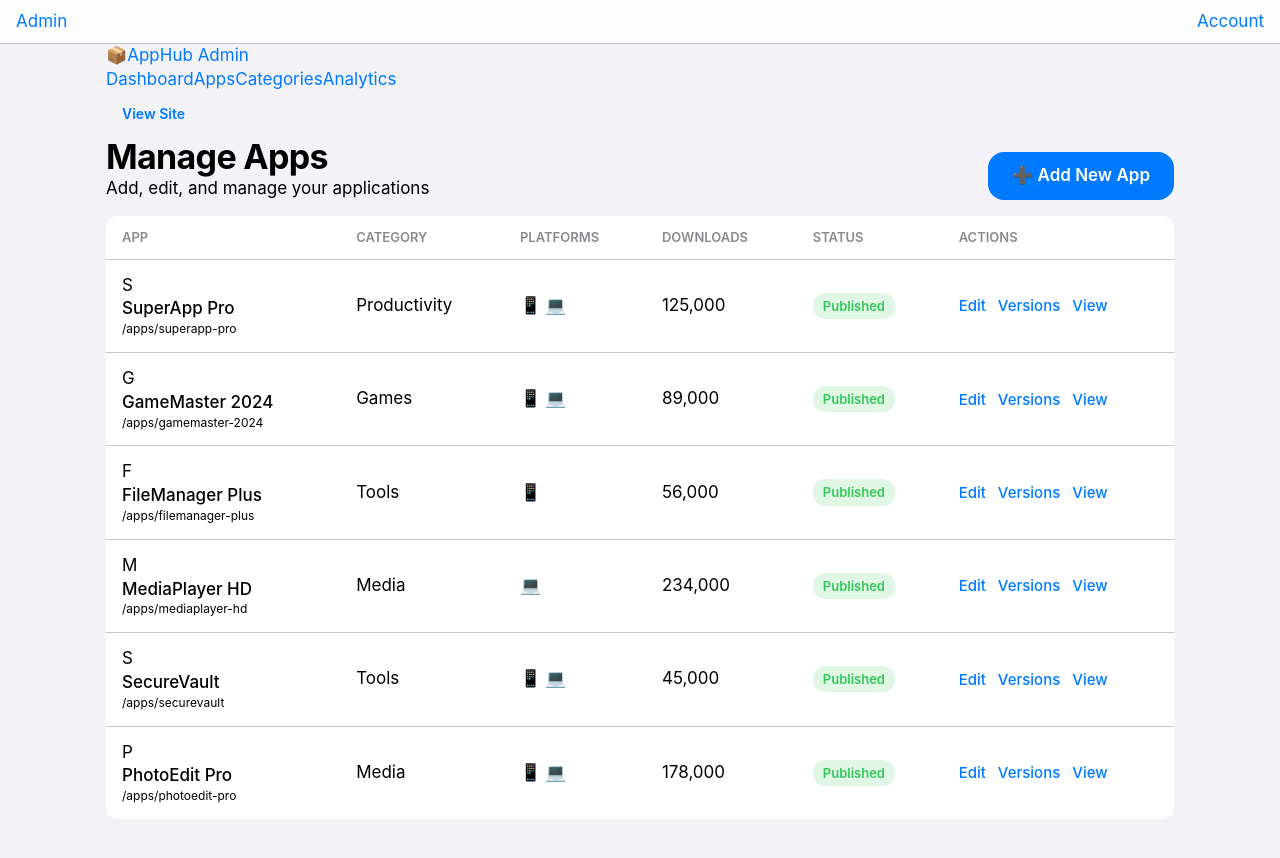
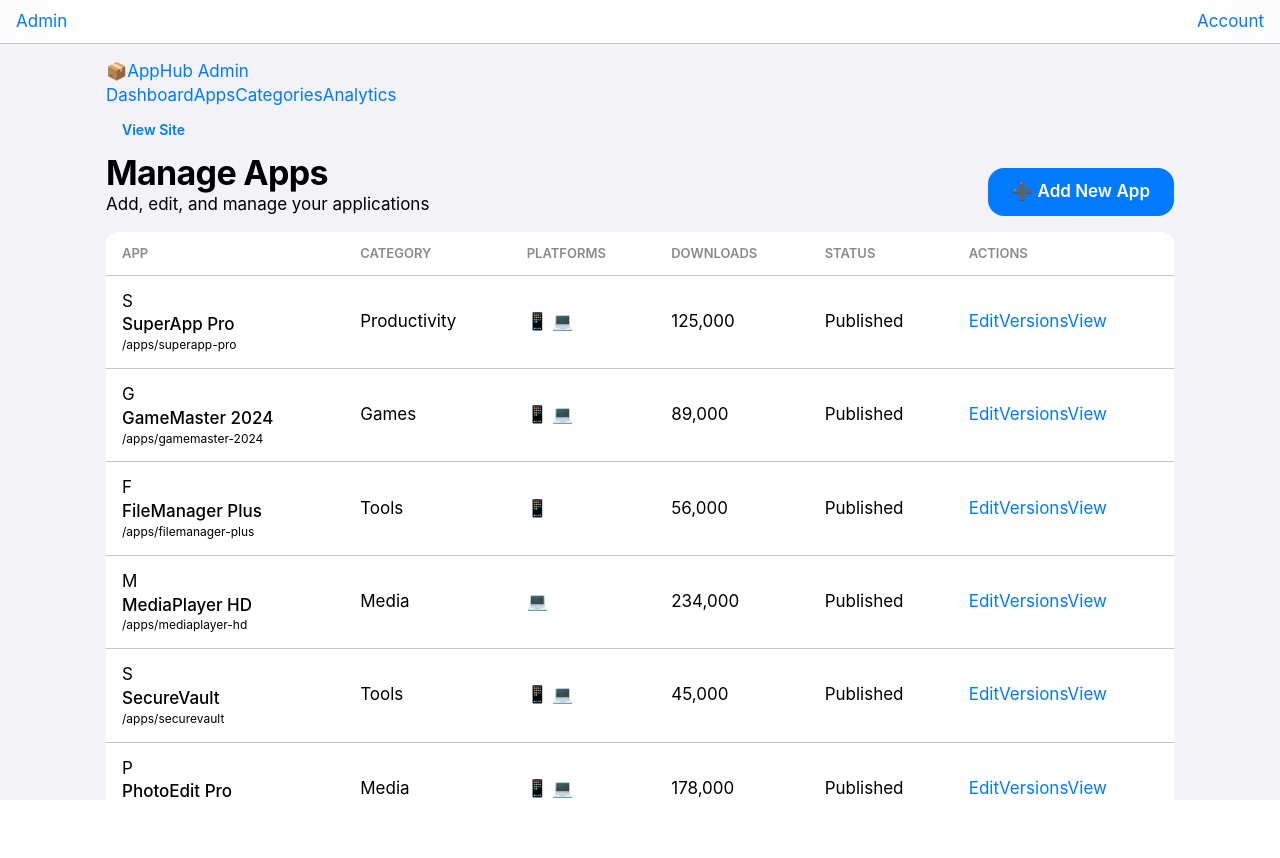
Before and after one commit to Chandann1905/AppHub, a Next.js app in the folder apps/web/: page /admin/apps in a window 1280 px wide. Shown: the top 858 px of the page. After the commit the page ends 800 px from the top, so only its background shows below. Built offline with nearby package versions, Linux system fonts and the light colour scheme; no server answers.

Commit message:
feat: Enforce native 100dvh layout and scroll behavior

```diff
--- a/apps/web/app/admin/layout.tsx
+++ b/apps/web/app/admin/layout.tsx
@@ -22,8 +22,8 @@ export default function AdminLayout({
                 </div>
             </div>
 
-            {/* Main Content */}
-            <main className="ios-container pt-4 min-h-screen">
+            {/* Main Content (Scrollable) */}
+            <main className="ios-container pt-4">
                 {children}
             </main>
         </div>
--- a/apps/web/app/globals.css
+++ b/apps/web/app/globals.css
@@ -58,35 +58,23 @@
   --radius-lg: 16px;
   --radius-xl: 20px;
   --radius-xxl: 28px;
-
-  /* --- AppHub Specific --- */
-  --accent-color: var(--ios-blue);
   --max-width: 1100px;
-  /* Reduced for simpler reading width */
 }
 
-/* --- Dark Mode Overrides (iOS Style) --- */
 @media (prefers-color-scheme: dark) {
   :root {
-    /* iOS System Backgrounds (Dark Mode) */
     --system-background: #000000;
     --secondary-system-background: #1C1C1E;
     --tertiary-system-background: #2C2C2E;
     --system-grouped-background: #000000;
     --secondary-system-grouped-background: #1C1C1E;
     --tertiary-system-grouped-background: #2C2C2E;
-
-    /* iOS Text Colors (Dark Mode) */
     --label-primary: #FFFFFF;
     --label-secondary: rgba(235, 235, 245, 0.60);
     --label-tertiary: rgba(235, 235, 245, 0.30);
     --label-quaternary: rgba(235, 235, 245, 0.18);
-
-    /* iOS Separators (Dark Mode) */
     --separator: rgba(84, 84, 88, 0.65);
     --separator-opaque: #38383A;
-
-    /* iOS Materials (Dark Mode) */
     --material-regular: rgba(30, 30, 30, 0.75);
     --material-thick: rgba(30, 30, 30, 0.85);
     --material-thin: rgba(30, 30, 30, 0.45);
@@ -94,7 +82,7 @@
 }
 
 /* =========================================
-   RESET & TYPOGRAPHY
+   APP SHELL LAYOUT (BODY LOCK)
    ========================================= */
 
 * {
@@ -106,6 +94,9 @@ html {
   -webkit-text-size-adjust: 100%;
   font-family: -apple-system, BlinkMacSystemFont, "SF Pro Display", "SF Pro Text", "Helvetica Neue", Helvetica, Arial, sans-serif;
   height: 100%;
+  overflow: hidden;
+  /* Prevent html scroll */
+  touch-action: manipulation;
 }
 
 body {
@@ -116,46 +107,49 @@ body {
   -moz-osx-font-smoothing: grayscale;
   font-size: 17px;
   line-height: 1.4;
-  overflow-x: hidden;
-  height: 100%;
+  height: 100dvh;
+  /* Dynamic Full Viewport */
+  width: 100vw;
+  overflow: hidden;
+  /* Prevent body scroll (we scroll inner container) */
+  overscroll-behavior: none;
+  position: fixed;
+  inset: 0;
 }
 
-h1,
-h2,
-h3,
-h4,
-h5,
-h6 {
-  margin: 0;
-  font-weight: 700;
-  letter-spacing: -0.02em;
-  /* Tight tracking like Apple */
-}
-
+/* Typography map */
 h1 {
   font-size: 34px;
   line-height: 41px;
+  font-weight: 700;
+  letter-spacing: -0.02em;
+  margin: 0;
 }
 
-/* Large Title */
 h2 {
   font-size: 28px;
   line-height: 34px;
+  font-weight: 700;
+  letter-spacing: -0.02em;
+  margin: 0;
 }
 
-/* Title 1 */
 h3 {
   font-size: 22px;
   line-height: 28px;
+  font-weight: 700;
+  letter-spacing: -0.02em;
+  margin: 0;
 }
 
-/* Title 2 */
 h4 {
   font-size: 20px;
   line-height: 25px;
+  font-weight: 700;
+  letter-spacing: -0.02em;
+  margin: 0;
 }
 
-/* Title 3 */
 p {
   margin: 0 0 16px 0;
 }
@@ -166,16 +160,21 @@ a {
   cursor: pointer;
 }
 
-/* =========================================
-   iOS UTILITY CLASSES
-   ========================================= */
+/* The App Page (Flex Column) */
+.ios-page {
+  height: 100%;
+  width: 100%;
+  display: flex;
+  flex-direction: column;
+  background-color: var(--secondary-system-background);
+  overflow: hidden;
+}
 
-/* Navigation Bar (Glassmorphism) */
+/* Navbar (Top Fixed-like Element) */
 .ios-navbar {
-  position: sticky;
-  top: 0;
+  flex-shrink: 0;
+  position: relative;
   z-index: 1000;
-  height: var(--navbar-height);
   padding-top: var(--safe-area-top);
   background-color: var(--material-regular);
   backdrop-filter: blur(20px);
@@ -187,11 +186,12 @@ a {
   padding-right: 16px;
   border-bottom: 0.5px solid var(--separator);
   transition: all 0.3s ease;
+  height: calc(var(--navbar-height) + var(--safe-area-top));
 }
 
 .ios-navbar.large {
   height: auto;
-  min-height: 96px;
+  min-height: calc(96px + var(--safe-area-top));
   align-items: flex-end;
   padding-bottom: 8px;
 }
@@ -203,38 +203,37 @@ a {
   position: absolute;
   left: 0;
   right: 0;
+  bottom: 12px;
   opacity: 0;
-  /* Hidden initially for large title mode */
   transition: opacity 0.2s;
+  pointer-events: none;
 }
 
 .ios-navbar.scrolled .ios-navbar-title {
   opacity: 1;
 }
 
-/* Page Layout */
-.ios-page {
-  padding-top: calc(var(--safe-area-top) + 0px);
+/* Scroll Container (The Main Content) */
+.ios-container {
+  flex: 1;
+  overflow-y: auto;
+  overflow-x: hidden;
+  -webkit-overflow-scrolling: touch;
+  padding: 16px;
+  /* IMPORTANT: Add padding bottom to clear floating TabBar */
   padding-bottom: calc(var(--tabbar-height) + var(--safe-area-bottom) + 20px);
-  min-height: 100vh;
-  background-color: var(--secondary-system-background);
-  /* Grouped List Look */
+  width: 100%;
+  max-width: var(--max-width);
+  margin: 0 auto;
 }
 
-.ios-container {
-  max-width: var(--max-width);
-  margin: 0 auto;
-  padding: 0 16px;
-}
-
-/* iOS Cards (Grouped Inset Style) */
+/* Components */
 .ios-card {
   background-color: var(--secondary-system-grouped-background);
   border-radius: var(--radius-sm);
   overflow: hidden;
   margin-bottom: 16px;
   box-shadow: 0 1px 2px rgba(0, 0, 0, 0.05);
-  /* Very subtle shadow */
 }
 
 @media (min-width: 768px) {
@@ -243,7 +242,6 @@ a {
   }
 }
 
-/* iOS List Items */
 .ios-list-item {
   display: flex;
   align-items: center;
@@ -261,8 +259,6 @@ a {
   border-bottom: none;
 }
 
-/* iOS Button (and Legacy Compatibility) */
-.ios-btn,
 .btn {
   display: inline-flex;
   align-items: center;
@@ -272,48 +268,26 @@ a {
   border-radius: var(--radius-lg);
   padding: 12px 24px;
   min-height: 44px;
-  /* Apple minimum touch target */
-  transition: opacity 0.2s, transform 0.1s;
   border: none;
   cursor: pointer;
+  transition: opacity 0.2s, transform 0.1s;
 }
 
-.ios-btn:active,
 .btn:active {
   opacity: 0.7;
   transform: scale(0.98);
 }
 
-.ios-btn-primary,
 .btn-primary {
   background-color: var(--ios-blue);
   color: white;
 }
 
-.ios-btn-secondary,
 .btn-secondary {
   background-color: var(--secondary-system-background);
   color: var(--ios-blue);
 }
 
-.ios-btn-plain {
-  background: transparent;
-  color: var(--ios-blue);
-  padding: 8px 16px;
-}
-
-.ios-btn-get {
-  background-color: var(--secondary-system-background);
-  color: var(--ios-blue);
-  font-weight: 700;
-  font-size: 15px;
-  border-radius: 20px;
-  padding: 4px 18px;
-  min-height: 28px;
-  text-transform: uppercase;
-}
-
-/* iOS Tab Bar */
 .ios-tabbar {
   position: fixed;
   bottom: 0;
@@ -346,89 +320,7 @@ a {
   color: var(--ios-blue);
 }
 
-.ios-tab-icon {
-  font-size: 24px;
-  margin-bottom: -2px;
-}
-
-/* Apple-style Search Bar */
-.ios-search-container {
-  background-color: var(--material-regular);
-  padding: 8px 16px;
-  backdrop-filter: blur(20px);
-  position: sticky;
-  top: var(--navbar-height);
-  z-index: 999;
-}
-
-.ios-search-input {
-  width: 100%;
-  height: 36px;
-  background-color: rgba(118, 118, 128, 0.12);
-  border-radius: 10px;
-  border: none;
-  padding: 0 36px;
-  font-size: 17px;
-  color: var(--label-primary);
-  outline: none;
-}
-
-.ios-search-input::placeholder {
-  color: var(--label-secondary);
-}
-
-/* Grid Layouts */
-.ios-grid {
-  display: grid;
-  grid-template-columns: repeat(auto-fill, minmax(160px, 1fr));
-  /* Typical mobile card width */
-  gap: 16px;
-  padding: 16px;
-}
-
-@media (min-width: 768px) {
-  .ios-grid {
-    grid-template-columns: repeat(auto-fill, minmax(280px, 1fr));
-  }
-}
-
-/* App Icon Style */
-.ios-app-icon {
-  border-radius: 22%;
-  /* Using CSS rounded rect approximation for iOS squircle */
-  border: 1px solid rgba(0, 0, 0, 0.1);
-  overflow: hidden;
-  position: relative;
-}
-
-.ios-app-icon::after {
-  content: '';
-  position: absolute;
-  top: 0;
-  left: 0;
-  right: 0;
-  bottom: 0;
-  border-radius: 22%;
-  border: 1px solid rgba(255, 255, 255, 0.1);
-  pointer-events: none;
-}
-
-/* Animations */
-@keyframes slideUp {
-  from {
-    transform: translateY(100%);
-  }
-
-  to {
-    transform: translateY(0);
-  }
-}
-
-
-/* =========================================
-   ADMIN / TABLE STYLES (iOS List Style)
-   ========================================= */
-
+/* Admin Table */
 .admin-table-container {
   overflow-x: auto;
   border-radius: var(--radius-md);
@@ -465,52 +357,3 @@ a {
 .admin-table tr:last-child td {
   border-bottom: none;
 }
-
-/* Status Badges */
-.status-badge {
-  padding: 4px 10px;
-  border-radius: 12px;
-  font-size: 13px;
-  font-weight: 600;
-  display: inline-block;
-}
-
-.status-published {
-  background-color: rgba(52, 199, 89, 0.15);
-  color: var(--ios-green);
-}
-
-.status-draft {
-  background-color: rgba(142, 142, 147, 0.15);
-  color: var(--ios-gray);
-}
-
-.status-archived {
-  background-color: rgba(255, 149, 0, 0.15);
-  color: var(--ios-orange);
-}
-
-/* Action Buttons */
-.action-buttons {
-  display: flex;
-  gap: 12px;
-}
-
-.action-btn {
-  font-size: 15px;
-  color: var(--ios-blue);
-  font-weight: 500;
-  background: transparent;
-  border: none;
-  padding: 0;
-  cursor: pointer;
-}
-
-
-.action-btn:active {
-  opacity: 0.6;
-}
-
-.animate-slide-up {
-  animation: slideUp 0.3s cubic-bezier(0.16, 1, 0.3, 1);
-}
```
Also changed, not shown: apps/web/app/(website)/layout.tsx (+5 -2 lines), 1 other file (tests, documents, lock files or other folders).
